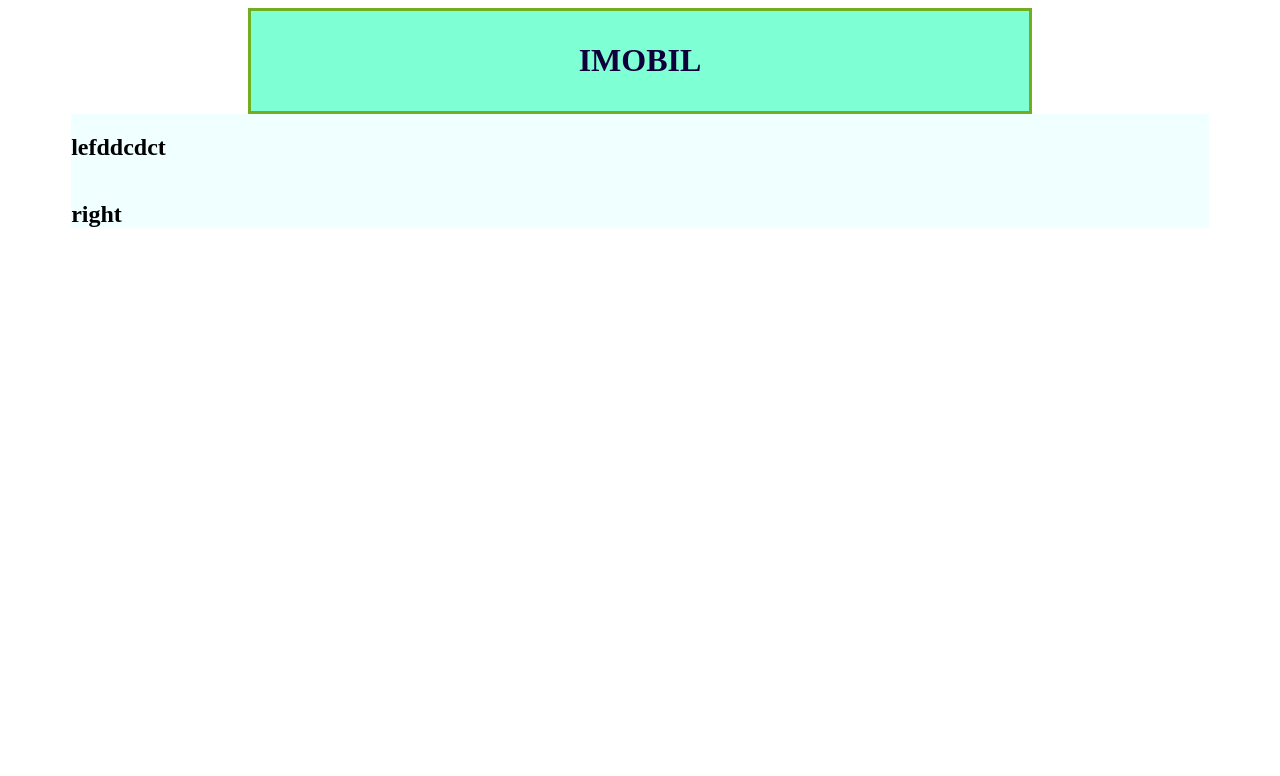
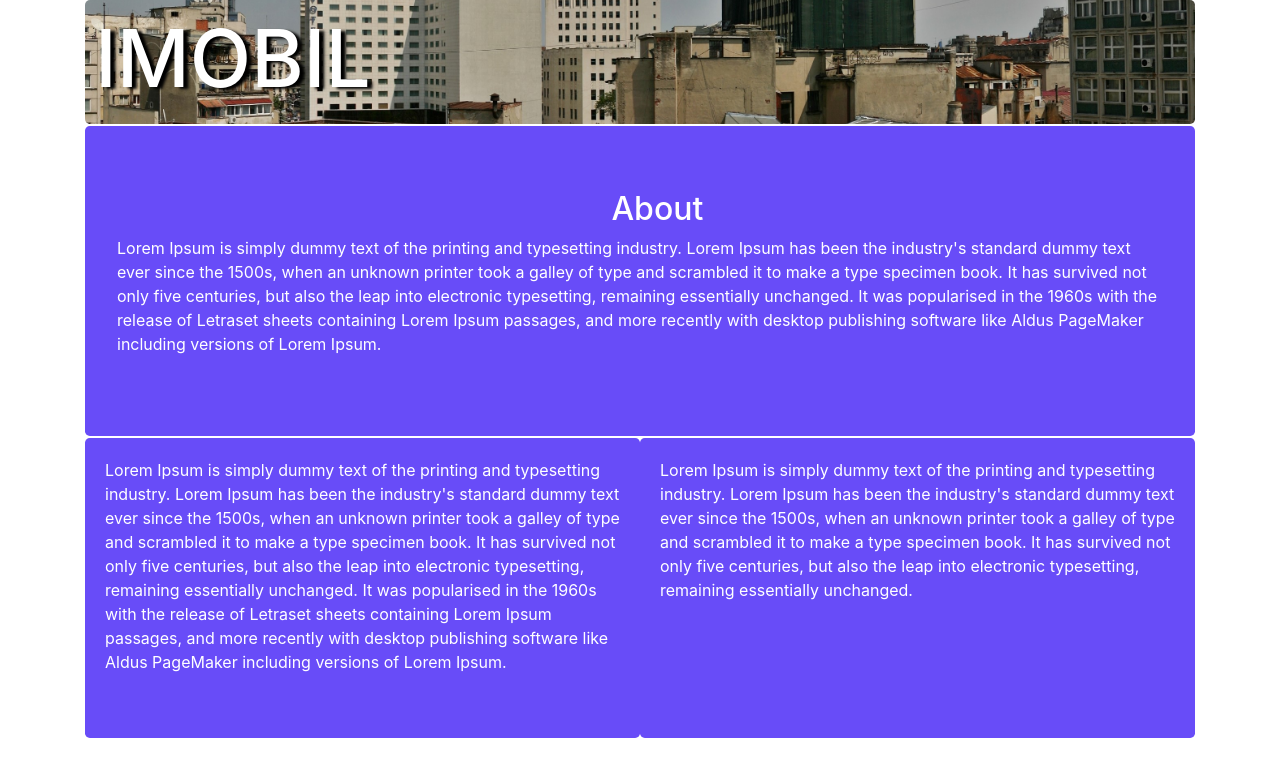
Before and after one commit to procopym/unicalc, a plain HTML site: page index.html in a window 1280 px wide. Drawn offline with nearby package versions, Linux system fonts and the light colour scheme.

Commit message:
add new body, new style, bootstrap

```diff
--- a/css/styles.css
+++ b/css/styles.css
@@ -1,22 +1,23 @@
-.header{
-    color: #0f003c;
-    background-color: aquamarine;
+.center-block {
+    display: block;
+    margin-right: auto;
+    margin-left: auto;
 }
 
-.header.center{
-    margin: auto;
-    width: 60%;
-    border: 3px solid #73AD21;
-    padding: 10px;
-    text-align: center;
+.right-block{
+    display: block;
+    margin-right: auto;
+}
+.left-block{
+    display: block;
+    margin-left: auto;
 }
 
-.main{
-    background-color: azure;
-    width: 90%;
-    margin: auto;
+.bg{
+    background-image: url("../images/head-photo.jpg");
+
+    background-position: center;
+    background-repeat: no-repeat;
+    background-size: cover;
+    border-radius: 5px;
 }
-
-.left{
-    align-content: flex-start;
-}
--- a/index.html
+++ b/index.html
@@ -1,27 +1,70 @@
 <!DOCTYPE html>
-<html lang="en">
+<html lang="en" xmlns="http://www.w3.org/1999/html">
 <head>
   <meta charset="UTF-8">
   <meta http-equiv="X-UA-Compatible" content="IE=edge">
   <meta name="viewport" content="width=device-width, initial-scale=1, shrink-to-fit=no">
   <meta http-equiv="x-ua-compatible" content="ie=edge">
   <link rel="stylesheet" href="css/styles.css">
+  <link href="https://fonts.googleapis.com/css?family=Noto+Sans" rel="stylesheet">
+  <link rel="stylesheet" href="https://stackpath.bootstrapcdn.com/bootstrap/4.2.1/css/bootstrap.min.css" integrity="sha384-GJzZqFGwb1QTTN6wy59ffF1BuGJpLSa9DkKMp0DgiMDm4iYMj70gZWKYbI706tWS" crossorigin="anonymous">
+  <script src="https://code.jquery.com/jquery-3.3.1.slim.min.js" integrity="sha384-q8i/X+965DzO0rT7abK41JStQIAqVgRVzpbzo5smXKp4YfRvH+8abtTE1Pi6jizo" crossorigin="anonymous"></script>
+  <script src="https://cdnjs.cloudflare.com/ajax/libs/popper.js/1.14.6/umd/popper.min.js" integrity="sha384-wHAiFfRlMFy6i5SRaxvfOCifBUQy1xHdJ/yoi7FRNXMRBu5WHdZYu1hA6ZOblgut" crossorigin="anonymous"></script>
+  <script src="https://stackpath.bootstrapcdn.com/bootstrap/4.2.1/js/bootstrap.min.js" integrity="sha384-B0UglyR+jN6CkvvICOB2joaf5I4l3gm9GU6Hc1og6Ls7i6U/mkkaduKaBhlAXv9k" crossorigin="anonymous"></script>
   <title>IMOBIL</title>
+  <style>
+    .jumbotron{
+      color: #ffffff;
+      background-color: #684cf8;
+      margin: auto;
+    }
+
+    .head-jumbotron{
+      color: white;
+      padding: 10px;
+    }
+
+    .tab-content{
+      padding: 20px;
+    }
+    .spacer-mini { height: 2px; }
+    .spacer-small { height: 40px; }
+    .spacer-medium { height: 60px; }
+    .spacer-big { height: 100px; }
+    .nav-tabs{
+      margin-bottom: 2px;
+    }
+
+  </style>
 </head>
 <body>
-<header class="header center">
-  <h1>IMOBIL</h1>
-</header>
-
-<main class="main">
-  <section class="left">
-    <h1>lefddcdct</h1>
-  </section>
-  <section class="right">
-    <h1>right</h1>
-  </section>
-</main>
-
+<div class="container">
+  <div class="bg">
+    <div class="col-lg-1 col-md-1 col-xs-1 right-block head-jumbotron">
+      <h1 style="font-size: 5rem; text-shadow: 5px 2px 3px black">IMOBIL</h1>
+    </div>
+  </div>
+  <div class="spacer-mini"></div>
+  <div>
+    <div class="jumbotron">
+      <div class="col-lg-1 col-md-1 col-xs-1 center-block">
+        <h2>About</h2>
+      </div>
+      <p>
+        Lorem Ipsum is simply dummy text of the printing and typesetting industry. Lorem Ipsum has been the industry's standard dummy text ever since the 1500s, when an unknown printer took a galley of type and scrambled it to make a type specimen book. It has survived not only five centuries, but also the leap into electronic typesetting, remaining essentially unchanged. It was popularised in the 1960s with the release of Letraset sheets containing Lorem Ipsum passages, and more recently with desktop publishing software like Aldus PageMaker including versions of Lorem Ipsum.
+      </p>
+    </div>
+    <div class="spacer-mini"></div>
+    <div class="row" style="margin: auto">
+      <div class="jumbotron col-md tab-content" style="min-height: 300px">
+        <p>Lorem Ipsum is simply dummy text of the printing and typesetting industry. Lorem Ipsum has been the industry's standard dummy text ever since the 1500s, when an unknown printer took a galley of type and scrambled it to make a type specimen book. It has survived not only five centuries, but also the leap into electronic typesetting, remaining essentially unchanged. It was popularised in the 1960s with the release of Letraset sheets containing Lorem Ipsum passages, and more recently with desktop publishing software like Aldus PageMaker including versions of Lorem Ipsum.</p>
+      </div>
+      <div class="jumbotron col-md tab-content" style="min-height: 300px">
+          <p>Lorem Ipsum is simply dummy text of the printing and typesetting industry. Lorem Ipsum has been the industry's standard dummy text ever since the 1500s, when an unknown printer took a galley of type and scrambled it to make a type specimen book. It has survived not only five centuries, but also the leap into electronic typesetting, remaining essentially unchanged.</p>
+      </div>
+    </div>
+  </div>
+</div>
 <script src="js/scripts.js"></script>
 </body>
 </html>
```
Also changed, not shown: images/head-photo.jpg (added).
